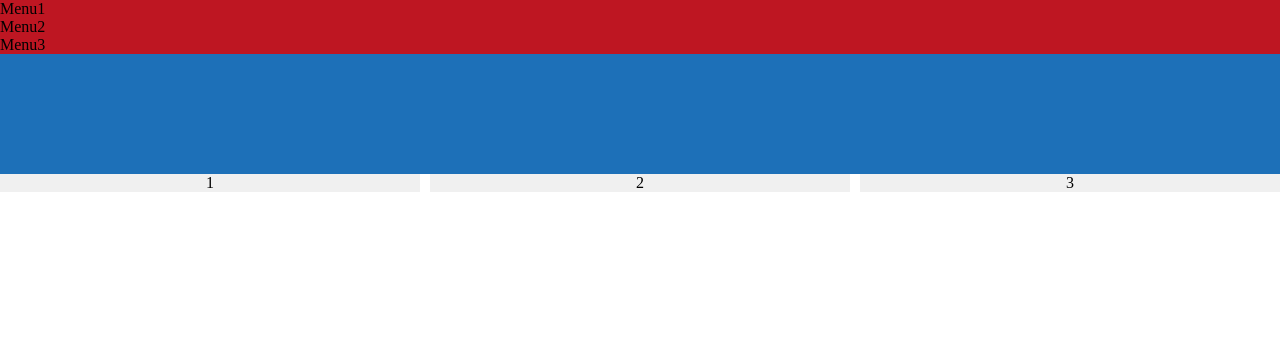
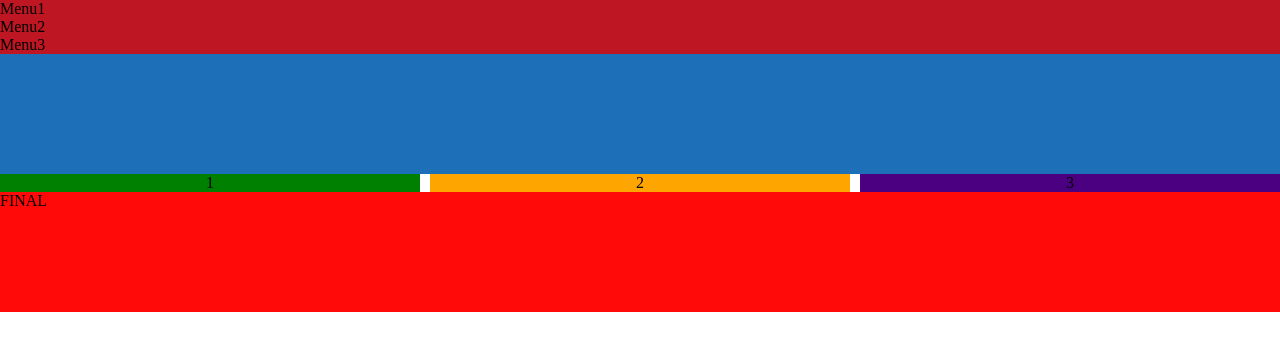
Before and after one commit to ROMA246/ProyectoPaginaWebCris, a plain HTML site: page index.html in a window 1280 px wide. Drawn offline with Linux system fonts and the light colour scheme.

Commit message:
proyectosPaginaWebCris

```diff
--- a/css/Estilos.css/estilos.css
+++ b/css/Estilos.css/estilos.css
@@ -34,3 +34,8 @@
     .colorIndigo{
         background-color: indigo;
     }
+    .final{
+        background-color: rgb(255, 9, 9);
+        width: 100%;
+        height: 120PX;
+    }
--- a/index.html
+++ b/index.html
@@ -16,10 +16,13 @@
     <div class="banner">
     </div>
     <div class="CajaColumnas">
-        <div class="Columnas">1</div>
-        <div class="Columnas">2</div>
-        <div class="Columnas">3</div>
+        <div class="Columnas colrverde">1</div>
+        <div class="Columnas ColorNaranja">2</div>
+        <div class="Columnas colorIndigo">3</div>
 
     </div>
+   <div  class="final">
+    FINAL
+   </div>
 </body>
 </html>
```
